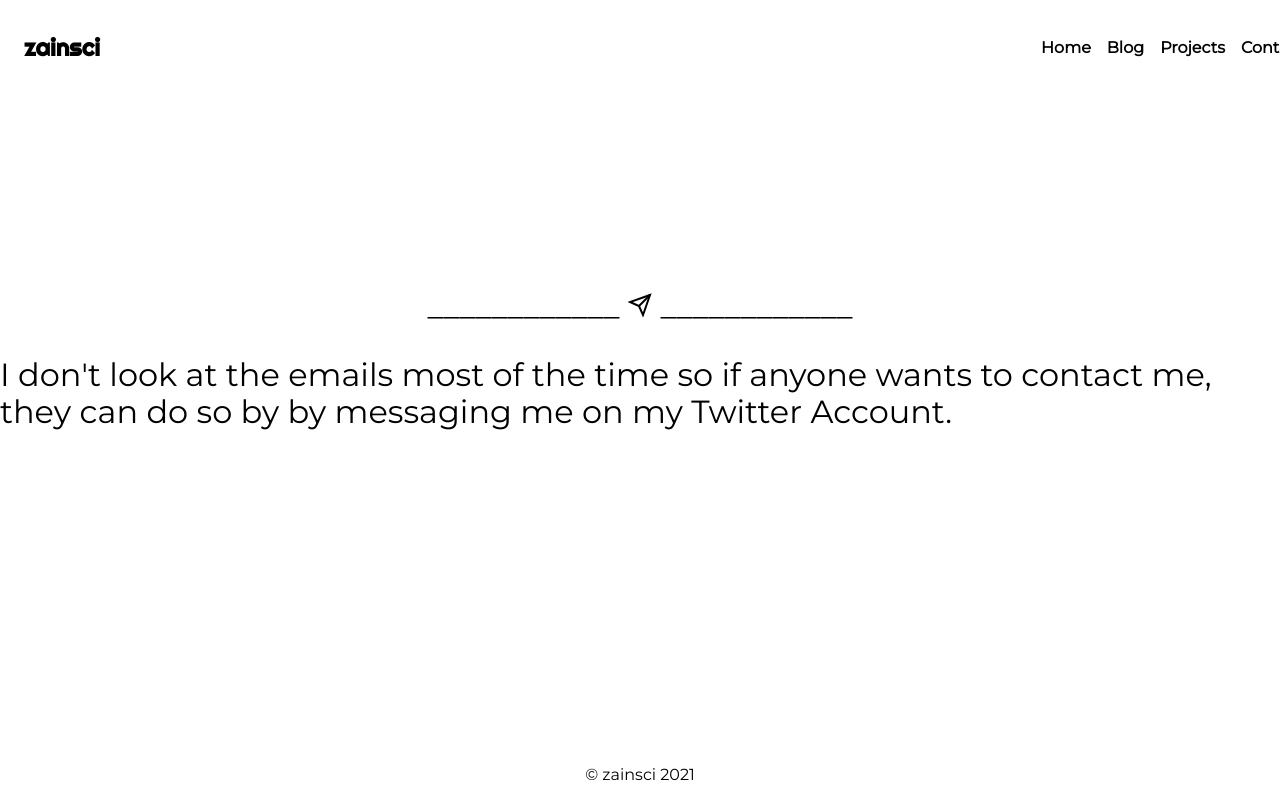
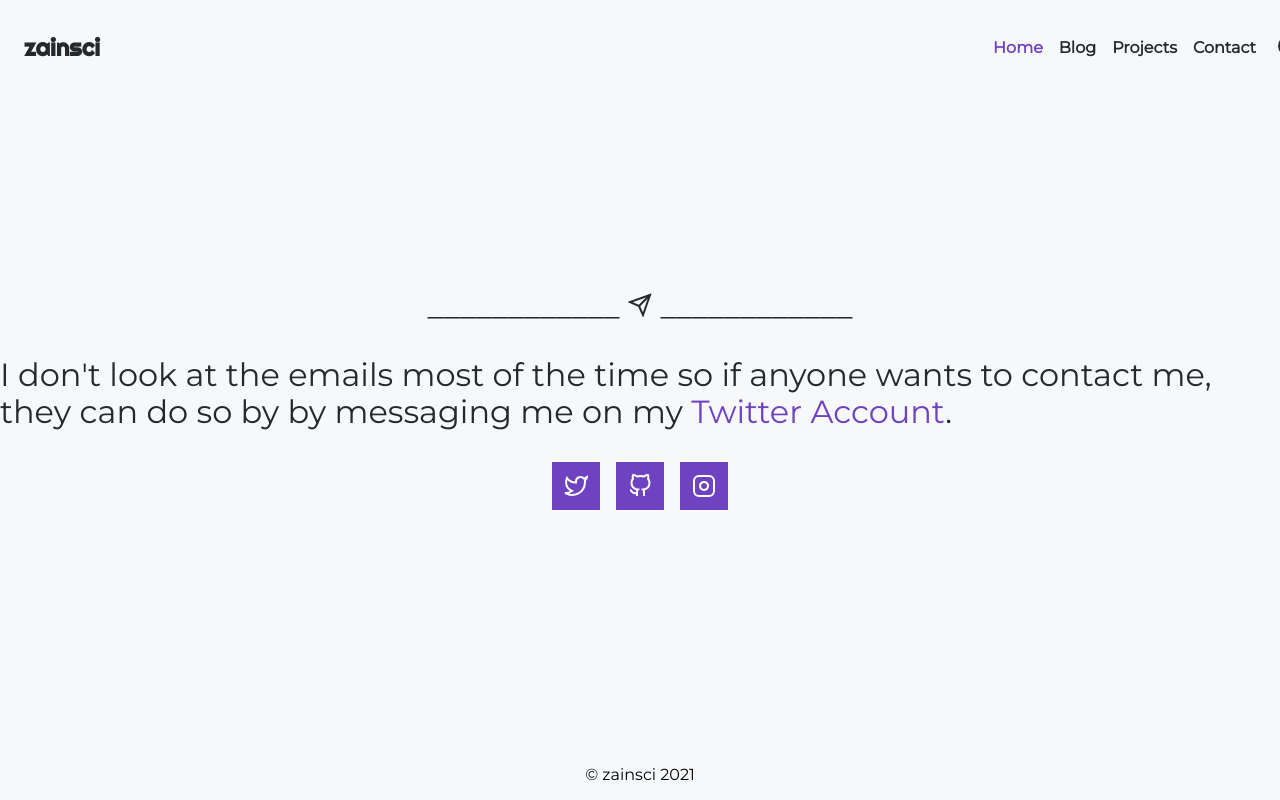
Before and after one commit to zainsci/zainsci.dev, a Next.js app: page /contact in a window 1280 px wide. Shown: the top 800 px of the page. Built offline with nearby package versions, Linux system fonts and the light colour scheme.

Commit message:
Add Dark Mode with Toggler

```diff
--- a/components/header.js
+++ b/components/header.js
@@ -1,4 +1,5 @@
 import Link from "next/link";
+import Toggler from "./toggler";
 
 const Header = () => {
   return (
@@ -26,13 +27,8 @@ const Header = () => {
               <a className="nav__link">Contact</a>
             </Link>
           </li>
-          <li
-            className="nav__item"
-            style={{
-              display: "none",
-            }}
-          >
-            <button>D</button>
+          <li className="nav__item">
+            <Toggler />
           </li>
         </ul>
       </nav>
--- a/components/layout.js
+++ b/components/layout.js
@@ -2,8 +2,22 @@ import Head from "next/head";
 
 import Header from "./header";
 import Footer from "./footer";
+import { useEffect } from "react";
 
 const Layout = ({ children, title }) => {
+  useEffect(() => {
+    if (typeof window !== "undefined") {
+      const theme = localStorage.getItem("theme");
+
+      if (theme) {
+        document.body.className = theme;
+      } else {
+        window.localStorage.setItem("theme", "light");
+        document.body.className = "light";
+      }
+    }
+  }, []);
+
   return (
     <>
       <Head>
--- /dev/null
+++ b/components/toggler.js
@@ -0,0 +1,65 @@
+import { useState } from "react";
+
+const Toggler = () => {
+  const [theme, setTheme] = useState("light");
+
+  const changeTheme = () => {
+    if (theme === "light") {
+      document.body.className = "dark";
+      localStorage.setItem("theme", "dark");
+
+      setTheme("dark");
+    } else {
+      document.body.className = "light";
+      localStorage.setItem("theme", "light");
+
+      setTheme("light");
+    }
+  };
+
+  const moonIcon = (
+    <svg
+      xmlns="http://www.w3.org/2000/svg"
+      width="24"
+      height="24"
+      viewBox="0 0 24 24"
+      fill="currentColor"
+      stroke="currentColor"
+      strokeWidth="2"
+      className="feather feather-moon"
+    >
+      <path d="M21 12.79A9 9 0 1 1 11.21 3 7 7 0 0 0 21 12.79z"></path>
+    </svg>
+  );
+
+  const sunIcon = (
+    <svg
+      xmlns="http://www.w3.org/2000/svg"
+      width="24"
+      height="24"
+      viewBox="0 0 24 24"
+      fill="none"
+      stroke="currentColor"
+      strokeWidth="2"
+      className="feather feather-sun"
+    >
+      <circle cx="12" cy="12" r="5"></circle>
+      <line x1="12" y1="1" x2="12" y2="3"></line>
+      <line x1="12" y1="21" x2="12" y2="23"></line>
+      <line x1="4.22" y1="4.22" x2="5.64" y2="5.64"></line>
+      <line x1="18.36" y1="18.36" x2="19.78" y2="19.78"></line>
+      <line x1="1" y1="12" x2="3" y2="12"></line>
+      <line x1="21" y1="12" x2="23" y2="12"></line>
+      <line x1="4.22" y1="19.78" x2="5.64" y2="18.36"></line>
+      <line x1="18.36" y1="5.64" x2="19.78" y2="4.22"></line>
+    </svg>
+  );
+
+  return (
+    <div className="toggler">
+      <a onClick={changeTheme}>{theme === "light" ? moonIcon : sunIcon}</a>
+    </div>
+  );
+};
+
+export default Toggler;
--- /dev/null
+++ b/styles/components/_toggler.scss
@@ -0,0 +1,22 @@
+.toggler {
+  width: $spacing6;
+  height: $spacing6;
+  display: flex;
+  justify-content: center;
+  align-items: center;
+  color: $text;
+
+  a {
+    border: none;
+    outline: none;
+    background-color: transparent;
+    cursor: pointer;
+
+    svg {
+      width: 100%;
+      height: 100%;
+      fill: currentColor;
+      color: currentColor;
+    }
+  }
+}
--- a/styles/main.scss
+++ b/styles/main.scss
@@ -5,6 +5,7 @@
 
 @import "./components/header";
 @import "./components/footer";
+@import "./components/toggler";
 
 @import "./pages/index";
 @import "./pages/contact";
@@ -17,6 +18,7 @@ html,
   font-family: $font-text;
   display: flex;
   flex-direction: column;
+  background-color: $background;
 }
 
 main {
@@ -25,3 +27,13 @@ main {
   margin: auto;
   flex-grow: 1;
 }
+
+p,
+h1,
+h2,
+h3,
+h4,
+h5,
+h6 {
+  color: $text;
+}
--- a/styles/utils/_theme.scss
+++ b/styles/utils/_theme.scss
@@ -10,27 +10,29 @@ $themes: (
       "oragne": #f66a0a,
       "gray": #6a737d,
       "dark": #24292e,
+      "background": #f6f8fa,
     ),
   ),
   "dark": (
     "colors": (
-      "red" #da3633,
-      "blue" #1f6feb,
-      "green" #238636,
-      "yellow" #9e6a03,
-      "pink" #bf4b8a,
-      "purple" #8957e5,
-      "oragne" #bd561d,
-      "gray" #484f58,
-      "dark" #c9d1d9,
+      "red": #da3633,
+      "blue": #1f6feb,
+      "green": #238636,
+      "yellow": #9e6a03,
+      "pink": #bf4b8a,
+      "purple": #8957e5,
+      "oragne": #bd561d,
+      "gray": #484f58,
+      "dark": #c9d1d9,
+      "background": #090c10,
     ),
   ),
 );
 
 @each $theme, $theme-vars in $themes {
   .#{$theme} {
-    @each $name, $colors in $theme-vars {
-      @each $_, $color in $colors {
+    @each $_, $colors in $theme-vars {
+      @each $name, $color in $colors {
         --#{$name}: #{$color};
       }
     }
--- a/styles/utils/_vars.scss
+++ b/styles/utils/_vars.scss
@@ -21,4 +21,5 @@ $font-text: "Montserrat", sans-serif;
 
 $primary: var(--purple);
 $secondary: var(--blue);
+$background: var(--background);
 $text: var(--dark);
```
